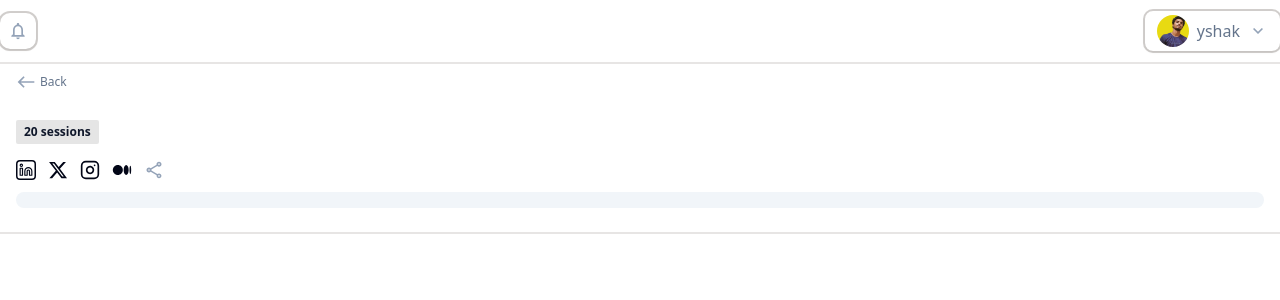
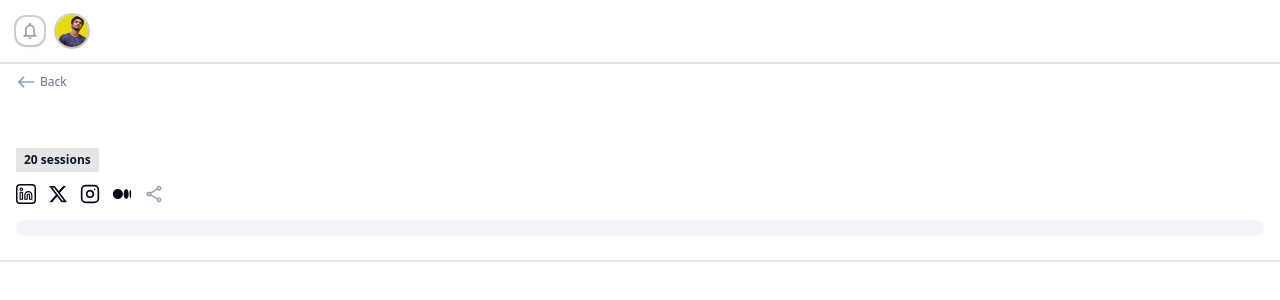
Before and after one commit to Vy-shak/Frontend-Assignment, a Next.js app: page /mentorProfile in a window 1280 px wide. Shown: the top 300 px of the page. Built offline with nearby package versions, Linux system fonts and the light colour scheme.

Commit message:
mentors P card for sm

```diff
--- a/components/general/Navbar.tsx
+++ b/components/general/Navbar.tsx
@@ -6,15 +6,17 @@ import { Menu } from "lucide-react"
 
 function Navbar() {
   return (
-    <div className="w-full z-40 fixed top-0 right-0 gap-x-4 h-16 border-b-2 border-UIslate-200 bg-white flex justify-between items-center ">
+    <div className="w-full z-40 fixed  px-4 top-0 right-0 gap-x-4 h-16 border-b-2 border-UIslate-200 bg-white flex justify-between items-center ">
       <div className="md:hidden flex items-center">
         <Menu />
       </div>
-      <div className="w-fit shadow h-fit p-2 rounded-lg bg-white outline-2 outline-UIslate-200">
-        <Image alt="bellicon" src={Bellicon} />
-      </div>
-      <div className="hidden md:flex">
-        <ProfileTab name="yshak" profileImage={ProfileImg} />
+      <div className='w-fit gap-x-3 flexSide'>
+        <div className="w-fit shadow h-fit p-1 rounded-lg bg-white outline-2 outline-UIslate-200">
+          <Image alt="bellicon" src={Bellicon} />
+        </div>
+        <div className="">
+          <ProfileTab name="yshak" profileImage={ProfileImg} />
+        </div>
       </div>
     </div>
 
--- a/components/general/ProfileTab.tsx
+++ b/components/general/ProfileTab.tsx
@@ -9,10 +9,10 @@ interface profile {
 
 function ProfileTab({profileImage,name}:profile) {
   return (
-    <div className='w-fit h-fit shadow rounded-md px-3 py-1  flexCenter outline-2 outline-UIslate-300  gap-x-2 rounnded-md bg-white'>
+    <div className='w-fit h-fit shadow rounded-full   flexCenter outline-2 outline-UIslate-300  gap-x-2 rounnded-md bg-white'>
       <Image className='w-8  h-8 rounded-full' alt='profileimage' src={profileImage}/>
-      <span className='text-md text-UIslate-500 font-medium'>{name}</span>
-      <Image className='object-fill'  alt='profileimage' src={CheveronDown}/>
+      <span className='text-md hidden text-UIslate-500 font-medium'>{name}</span>
+      <Image className='object-fill hidden'  alt='profileimage' src={CheveronDown}/>
     </div>
   )
 }
--- a/components/mentorsProfile/MentorsPcard.tsx
+++ b/components/mentorsProfile/MentorsPcard.tsx
@@ -14,22 +14,22 @@ function MentorsPcard() {
 
     return (
         <div className='w-full cursor-pointer flex justify-between items-stretch bg-white py-6'>
-            <div className='flex flex-col gap-x-5 justify-between items-start w-full'>
-                <div className='flexStart  flex-col'>
+            <div className='flex flex-col gap-y-6 justify-between items-start w-full'>
+                <div className='flexStart min-w-52 flex-col'>
                     {mentor?.profileImg && <Image alt='profileImg' className='h-full w-full  rounded-lg object-contain ' src={mentor.profileImg} />}
                     {mentor?.rating && mentor.reviews && <Rating reviews={mentor?.reviews} rating={mentor?.rating} />}
                 </div>
-                <div className='flex justify-stretch items-center w-full h-full gap-y-3  flex-col'>
+                <div className='flex justify-stretch items-center w-full h-full gap-y-4  flex-col'>
                     <div className='w-full flex justify-between items-start '>
-                        <div className='flexStart flex-col gap-y-1  w-full'>
-                            <div className='flex flex-col justify-start items-start w-full'>
-                                <div className='flexCenter gap-x-2 w-fit'>
+                        <div className='flexStart flex-col gap-y-2  w-full'>
+                            <div className='flex flex-col  justify-start items-start w-full'>
+                                <div className='flexCenter  w-fit'>
                                     <span className='font-semibold text-UIslate-900 text-xl'>{mentor?.Name}</span>
                                     {mentor?.verified && <Image alt='verify icon' src={VerifyIcon} />}
                                 </div>
                                 <span className='font-medium text-UIslate-700 text-lg'>{mentor?.role}</span>
                             </div>
-                            <div className='flex flex-col gap-y-4 justify-start items-start w-full'>
+                            <div className='flex flex-col gap-y-3 justify-start items-start w-full'>
                                 <SessionNo />
                                 <SocialHandle />
                             </div>
```
